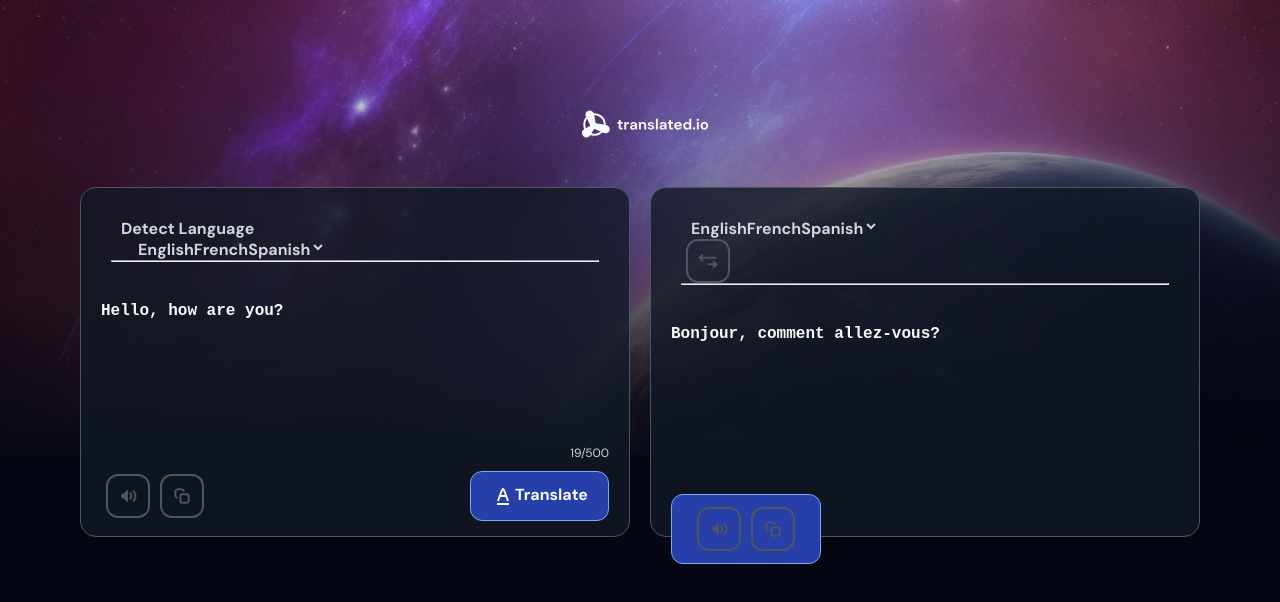
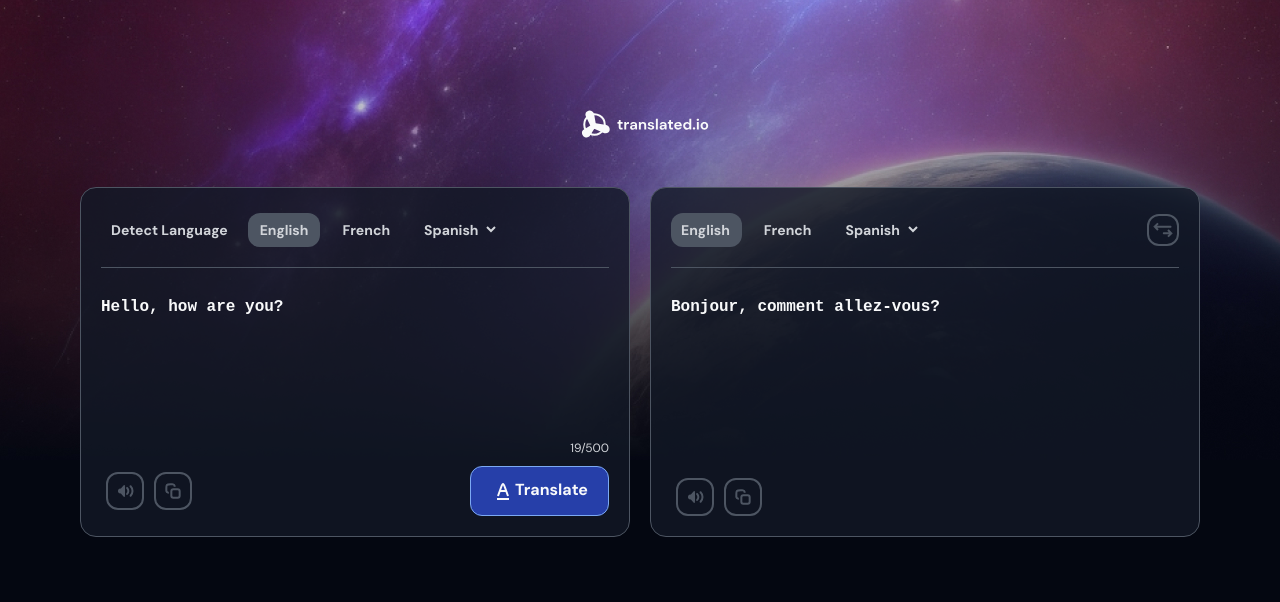
Before and after one commit to tajwararik/Translate-App, a React (Vite) app: page / in a window 1280 px wide. Shown: the top 602 px of the page. Built offline with nearby package versions, Linux system fonts and the light colour scheme.

Commit message:
Match required design

```diff
--- a/src/App.css
+++ b/src/App.css
@@ -18,19 +18,26 @@ body {
   font-family: "DM Sans", sans-serif;
   font-size: 1rem;
   font-weight: bold;
-  padding: 8% 0;
+  padding: 8% 20px;
 }
 
-img {
+.logo {
   display: block;
   margin: 0 auto;
+
+  @media (width <= 1024px) {
+    margin-bottom: 40px;
+  }
 }
 
 main {
   display: flex;
   justify-content: center;
-  flex-wrap: wrap;
   gap: 20px;
+
+  @media (width <= 1024px) {
+    flex-wrap: wrap;
+  }
 }
 
 section {
@@ -39,20 +46,60 @@ section {
   display: flex;
   flex-direction: column;
   align-items: center;
+  justify-content: space-between;
   background-color: #121826cc;
   padding: 20px;
   margin-block: 40px;
   border: 1px solid #4d5562;
   border-radius: 16px;
+
+  @media (width <= 1024px) {
+    width: 80%;
+    margin-block: 0;
+  }
+
+  @media (width <= 640px) {
+    width: 100%;
+    margin-block: 0;
+  }
 }
 
 section > div:first-of-type {
   width: 100%;
+  display: flex;
+  flex-direction: column;
   color: #d2d5da;
-  padding: 10px 10px 20px;
 }
 
-section > hr {
+section > div:first-of-type > div {
+  display: flex;
+  align-items: center;
+  position: relative;
+  font-size: 0.875rem;
+  padding: 5px 0 20px;
+}
+
+span {
+  display: flex;
+  column-gap: 5px;
+  padding: 8px 12px;
+  margin-inline: 5px;
+  border-radius: 12px;
+  cursor: pointer;
+}
+
+section > div:first-of-type div > img {
+  position: absolute;
+  right: 0;
+  padding: 4px;
+  margin: 0;
+}
+
+.selected {
+  background-color: #4d5562;
+}
+
+hr {
   width: 100%;
   height: 0.5px;
   background-color: #4d5562;
@@ -61,6 +108,7 @@ section > hr {
 
 form {
   width: 100%;
+  flex: 1;
 }
 
 section > form textarea {
@@ -68,7 +116,7 @@ section > form textarea {
   font-size: 1rem;
   font-weight: bold;
   color: #f9fafb;
-  padding-block: 20px;
+  padding-top: 30px;
   background-color: transparent;
   border: none;
   outline: none;
@@ -95,14 +143,14 @@ section > div:last-of-type div {
 }
 
 .icons {
-  padding: 10px;
+  padding: 7px;
   margin-inline: 5px;
   border: 2px solid #4d5562;
   border-radius: 12px;
   cursor: pointer;
 }
 
-section > div:last-of-type > div:last-of-type {
+.translate-button {
   background-color: #263fa9;
   padding: 12px 20px;
   border: 1px solid #7ca9f3;
```
